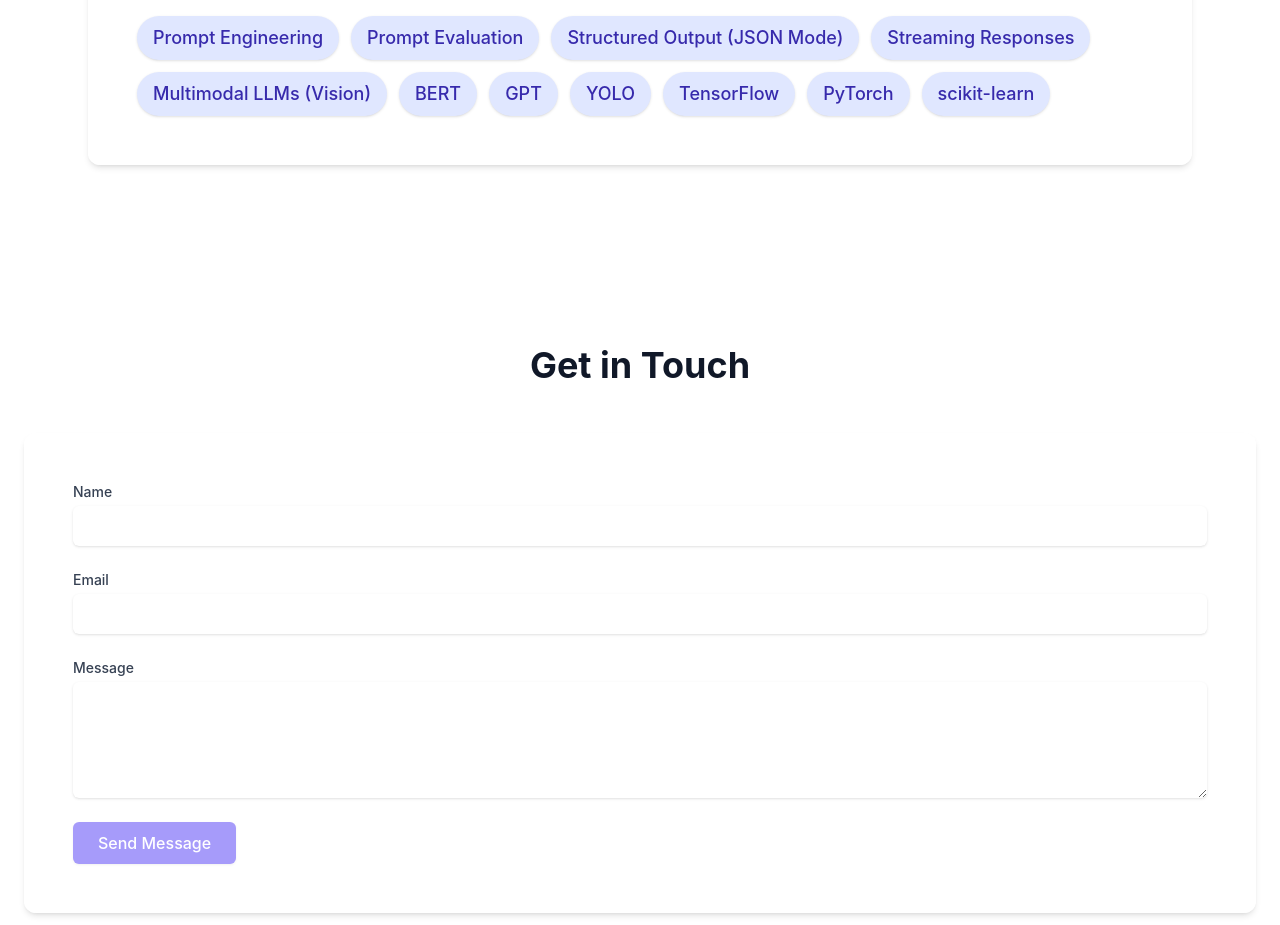
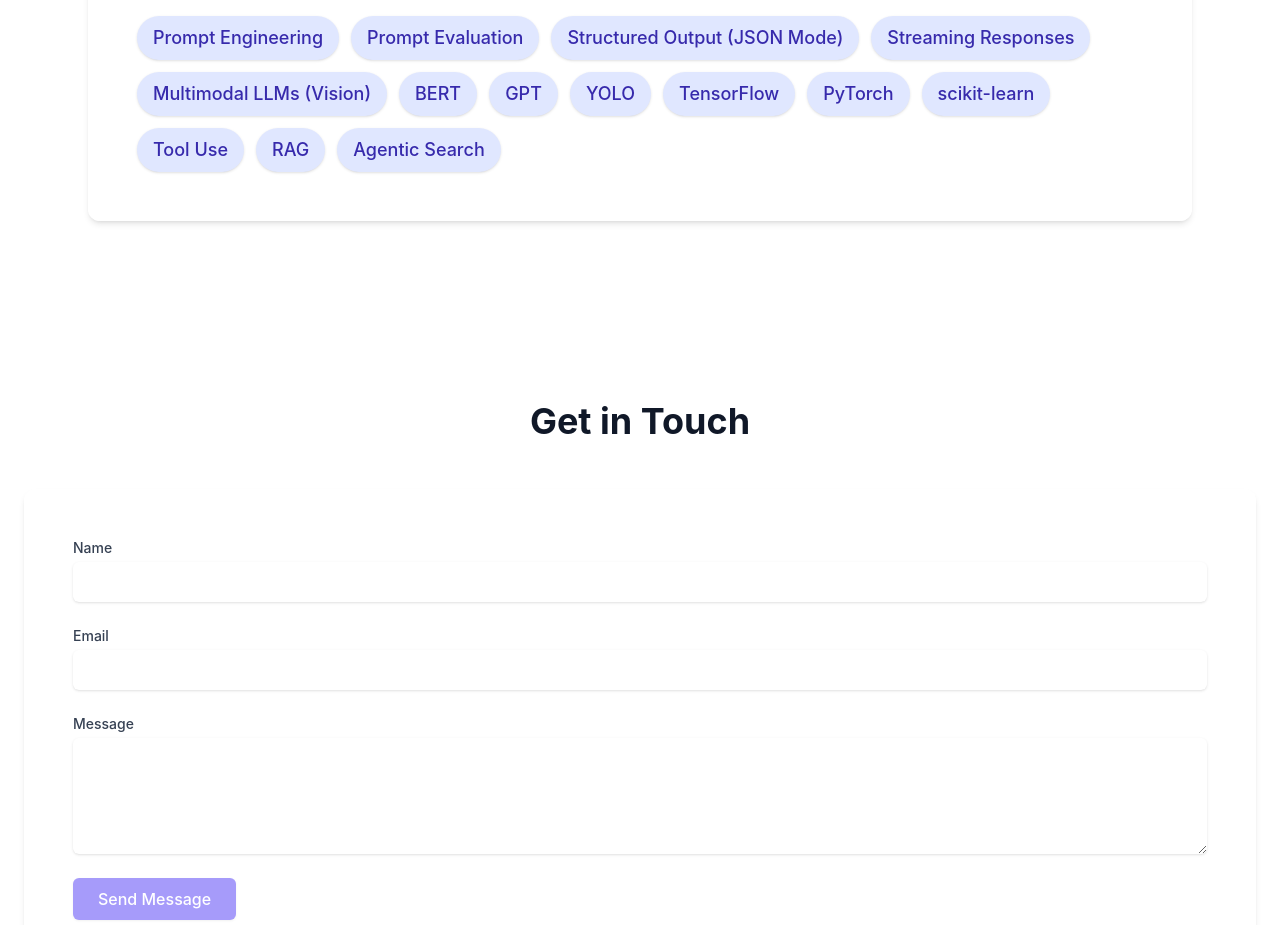
Before and after one commit to PyaePhyo-Win/ppwin-portfolio, a Vue app: page / in a window 1280 px wide. Shown: the part 3386-4311 px from the top of the page. Built offline with nearby package versions, Linux system fonts and the light colour scheme.

Commit message:
update skill section

```diff
--- a/src/constants/data.ts
+++ b/src/constants/data.ts
@@ -151,6 +151,6 @@
     'Streaming Responses',
     'Multimodal LLMs (Vision)',
     'BERT', 'GPT', 'YOLO',
-    'TensorFlow', 'PyTorch', 'scikit-learn'
+    'TensorFlow', 'PyTorch', 'scikit-learn', 'Tool Use', 'RAG', 'Agentic Search'
   ]
 };
```
